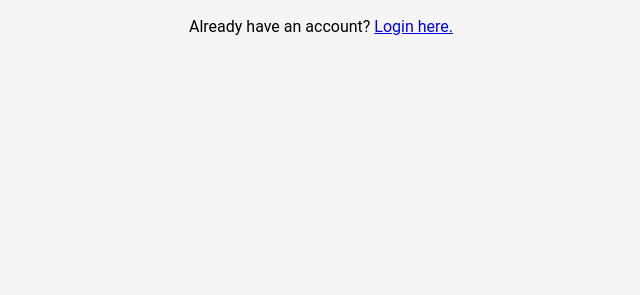
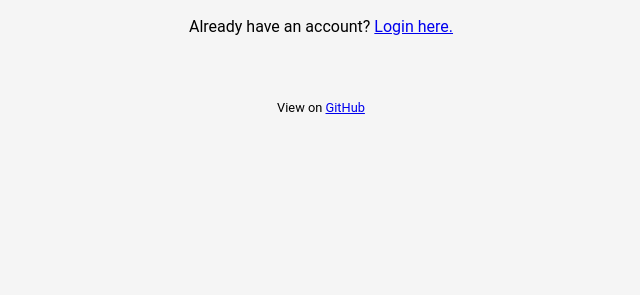
Before and after one commit to r0hitm/chatbot, a Django app: page /signup/ in a window 1280 px wide. Shown: the part 414-709 px from the top of the page, without its empty margins (319-959 px from the left). Run offline with Django 4.2, Linux system fonts and the light colour scheme.

Commit message:
added link to gh repo

```diff
--- a/chatbot/cbrain/static/style.css
+++ b/chatbot/cbrain/static/style.css
@@ -14,6 +14,12 @@ header {
     display: flex;
     justify-content: center;
     align-items: center;
+}
+
+footer {
+    margin-top: 3rem;
+    background-color: #f5f5f5;
+    font-size: 0.8rem;
 }
 
 body {
--- a/chatbot/cbrain/templates/index.html
+++ b/chatbot/cbrain/templates/index.html
@@ -18,6 +18,10 @@
     <main>
         {% block content %}
         {% endblock %}
+
+        <footer>
+            View on <a href="https://github.com/r0hitm/chatbot">GitHub</a>
+        </footer>
     </main>
 </body>
 
```
